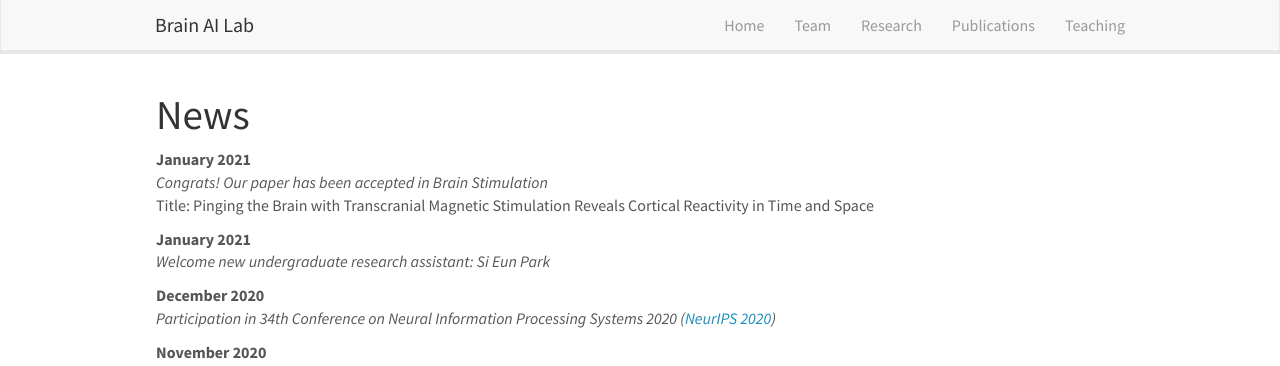
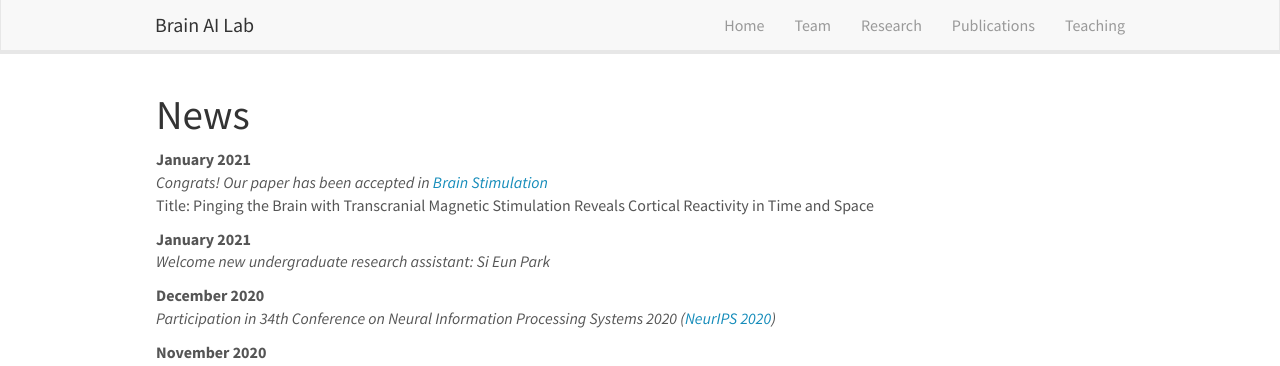
Before and after one commit to KNU-BrainAI/knu-brainai.github.io, a Jekyll site: the page built from _pages/allnews.md, in a window 1280 px wide and 922 px high. Shown: the top 366 px of the window. Built offline with Jekyll 4.4.1, drawn with Linux system fonts in a browser that asks for light colours; nearby versions of some CDN libraries; part of the change alters nothing that is shown.

Commit message:
Update news.yml

```diff
--- a/_data/news.yml
+++ b/_data/news.yml
@@ -1,5 +1,5 @@
 - date: January 2021
-  headline: "Congrats! Our paper has been accepted in Brain Stimulation"
+  headline: "Congrats! Our paper has been accepted in [Brain Stimulation](https://www.journals.elsevier.com/brain-stimulation)"
   details: "Title: Pinging the Brain with Transcranial Magnetic Stimulation Reveals Cortical Reactivity in Time and Space"
 
 - date: January 2021
```
